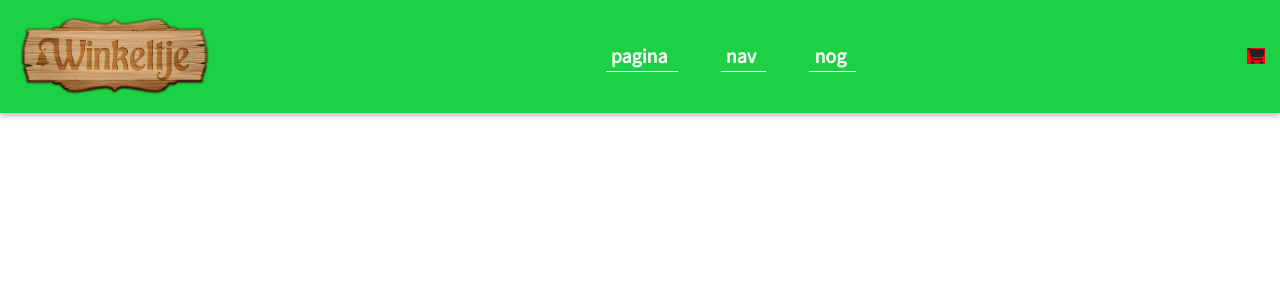
After one commit to Lars-van-Bezooijen/Winkeltje, a PHP site: page /header.php in a window 1280 px wide. The commit adds this page. Shown: the top 300 px of the page. Run offline with PHP 8.4, Linux system fonts and the light colour scheme; some libraries are stand-ins or nearby versions.

Commit message:
added header

```diff
--- a/css/main.css
+++ b/css/main.css
@@ -86,6 +86,38 @@ textarea {
 /* ==========================================================================
    Author's custom styles
    ========================================================================== */
+
+*{
+  padding: 0;
+  margin: 0;
+  font-family: 'Source sans pro';
+}
+header{
+  background: #1dd144;
+  display: flex;
+  justify-content: space-between;
+  align-items: center;
+  padding: 15px;
+  box-shadow: 0px 3px 5px rgba(0,0,0,0.25);
+}
+header img.logo{
+  width: 200px;
+}
+nav a{
+  color: white;
+  margin: 0 20px;
+  font-size: 20px;
+  text-decoration: none;
+  border-bottom: 1px solid white;
+  padding: 5px 10px 3px 5px;
+  font-weight: bold;
+}
+nav a:hover{
+  border-bottom: 2px solid white
+}
+i{
+  background-color: red;
+}
 
 /* ==========================================================================
    Helper classes
--- /dev/null
+++ b/header.php
@@ -0,0 +1,25 @@
+<!DOCTYPE html>
+<html lang="en">
+<head>
+    <meta charset="UTF-8">
+    <meta http-equiv="X-UA-Compatible" content="IE=edge">
+    <meta name="viewport" content="width=device-width, initial-scale=1.0">
+    <title>Winkeltje</title>
+    <link rel="stylesheet" href="css/main.css">
+    <link rel="preconnect" href="https://fonts.googleapis.com">
+    <link rel="preconnect" href="https://fonts.gstatic.com" crossorigin>
+    <link href="https://fonts.googleapis.com/css2?family=Source+Sans+Pro" rel="stylesheet">
+    <script src="https://kit.fontawesome.com/1dbd977bb4.js" crossorigin="anonymous"></script>
+</head>
+<body>
+    <header>
+        <img class="logo" src="img/logo.webp" alt="logo">
+        <nav>
+            <a href="">pagina</a>
+            <a href="">nav</a>
+            <a href="">nog</a>
+        </nav>
+        <i class="fa-solid fa-cart-shopping"></i>
+    </header>
+</body>
+</html>
```
Also changed, not shown: img/Logo.webp (added).
